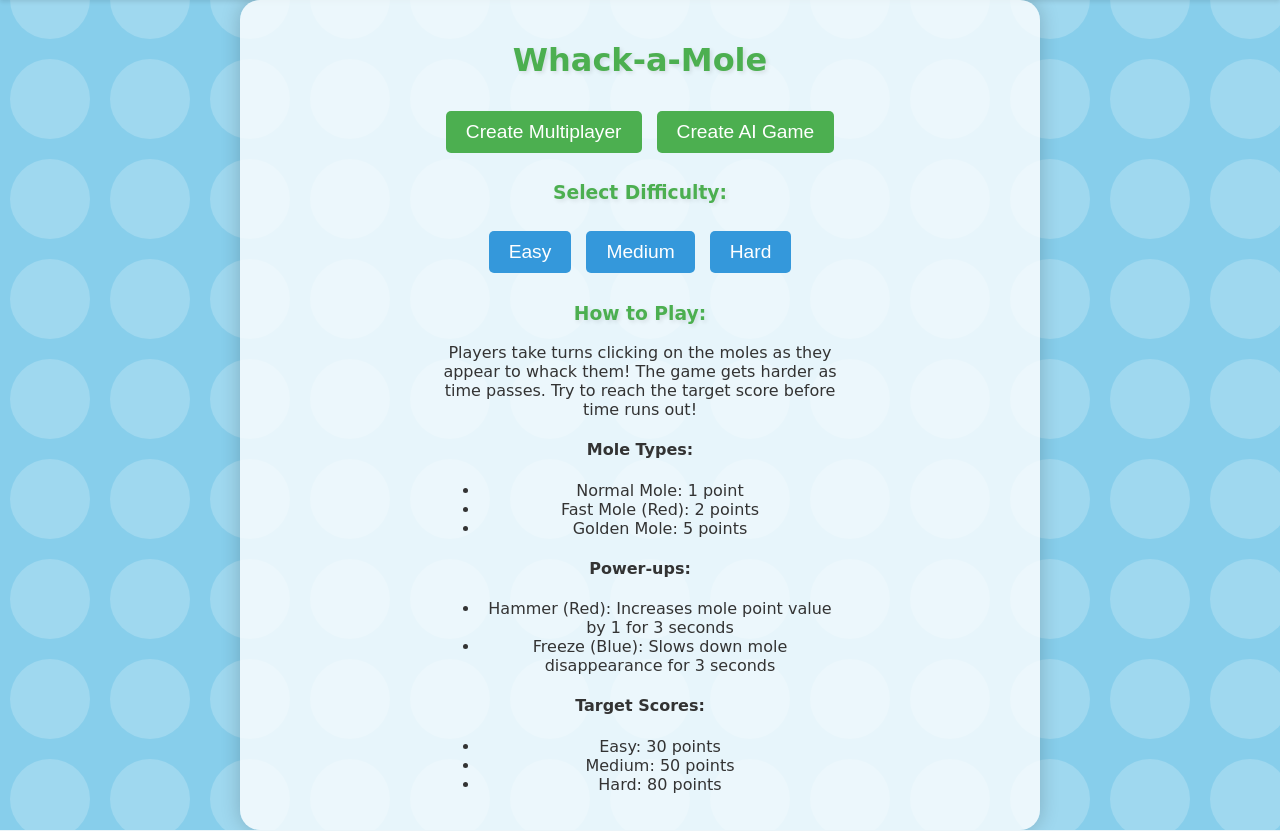
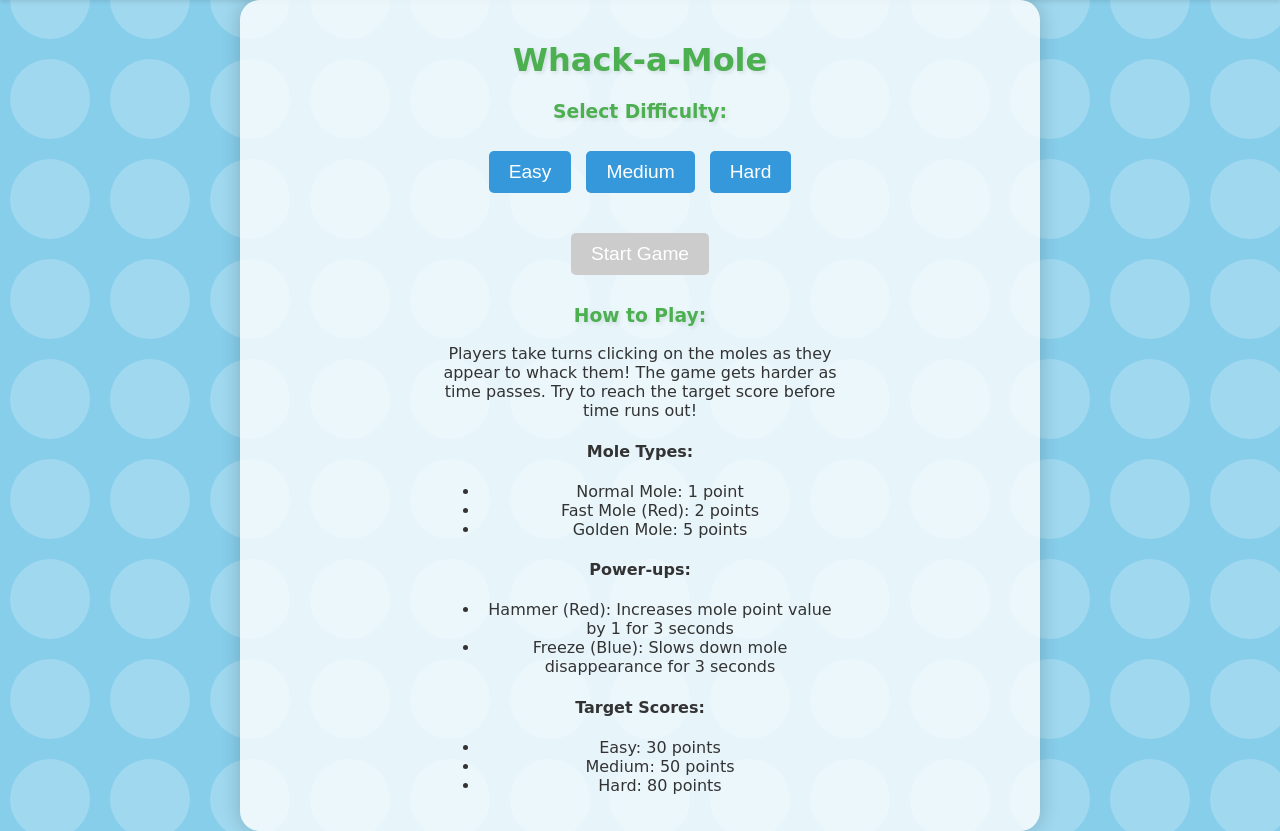
Before and after one commit to Iansogotthis/whackAmole, a Flask app: page / in a window 1280 px wide. Shown: the part 51-882 px from the top of the page. Run offline with Flask 3, Linux system fonts and the light colour scheme.

Commit message:
Restored to '61ab509357f43f37a6eeec2046596b8bf0339cca'

```diff
--- a/main.py
+++ b/main.py
@@ -207,13 +207,11 @@ def get_leaderboard(difficulty):
 @login_required
 def start_game():
     try:
-        data = request.json
-        game_mode = data.get('mode', 'multiplayer')  # Default to multiplayer if mode is not specified
-        app.logger.info(f"User {current_user.id} ({current_user.username}) is starting a {game_mode} game")
-        return jsonify({"success": True, "message": f"{game_mode.capitalize()} game started for user {current_user.username}"})
+        app.logger.info(f"User {current_user.id} ({current_user.username}) is starting a game")
+        return jsonify({"success": True, "message": f"Game started for user {current_user.username}"})
     except Exception as e:
-        app.logger.error(f"Error starting {game_mode} game for user {current_user.id}: {str(e)}")
-        return jsonify({"success": False, "error": f"An error occurred while starting the {game_mode} game"}), 500
+        app.logger.error(f"Error starting game for user {current_user.id}: {str(e)}")
+        return jsonify({"success": False, "error": "An error occurred while starting the game"}), 500
 
 @app.route("/update_about", methods=['POST'])
 @login_required
--- a/static/js/game.js
+++ b/static/js/game.js
@@ -36,7 +36,6 @@ let lastPowerUpSpawn = 0;
 let currentPlayer = 1;
 let player1Score = 0;
 let player2Score = 0;
-let gameMode = null;
 
 const holeImage = new Image();
 holeImage.src = '/static/assets/hole.svg';
@@ -81,16 +80,12 @@ Promise.all([
 
 function updateScore(points) {
     const maxScore = 1000000;
-    if (gameMode === 'multiplayer') {
     if (currentPlayer === 1) {
         player1Score = Math.min(player1Score + points, maxScore);
+        scoreValue.textContent = `P1: ${player1Score} | P2: ${player2Score}`;
     } else {
         player2Score = Math.min(player2Score + points, maxScore);
-        }
         scoreValue.textContent = `P1: ${player1Score} | P2: ${player2Score}`;
-    } else {
-        player1Score = Math.min(player1Score + points, maxScore);
-        scoreValue.textContent = player1Score;
     }
 }
 
@@ -363,20 +358,16 @@ function gameLoop(currentTime) {
 }
 
 function switchPlayer() {
-    if (gameMode === 'multiplayer') {
     currentPlayer = currentPlayer === 1 ? 2 : 1;
     document.getElementById('current-player').textContent = `Player ${currentPlayer}'s turn`;
 }
-}
 
-function startGame(mode) {
-    gameMode = mode;
+function startGame() {
     fetch('/start_game', {
         method: 'POST',
         headers: {
             'Content-Type': 'application/json',
         },
-        body: JSON.stringify({ mode: mode }),
     })
     .then(response => {
         if (!response.ok) {
@@ -390,7 +381,7 @@ function startGame(mode) {
     })
     .then(data => {
         if (data.success) {
-            console.log('Game started with mode:', mode, 'and difficulty:', selectedDifficulty);
+            console.log('Game started with difficulty:', selectedDifficulty);
             startScreen.style.display = 'none';
             gameScreen.style.display = 'block';
             gameOverScreen.style.display = 'none';
@@ -402,10 +393,9 @@ function startGame(mode) {
             timeLeft = difficultySettings.gameDuration;
             firstMoleAppeared = false;
             lastMoleAppearance = 0;
-            scoreValue.textContent = gameMode === 'multiplayer' ? `P1: 0 | P2: 0` : '0';
+            scoreValue.textContent = `P1: 0 | P2: 0`;
             timeValue.textContent = Math.ceil(timeLeft);
-            document.getElementById('current-player').textContent = gameMode === 'multiplayer' ? 'Player 1\'s turn' : 'Game in progress';
-            document.getElementById('current-player').style.display = gameMode === 'multiplayer' ? 'block' : 'none';
+            document.getElementById('current-player').textContent = 'Player 1\'s turn';
 
             initializeMoles();
             lastFrameTime = 0;
@@ -431,7 +421,6 @@ function endGame(isWin) {
     gameOverScreen.style.display = 'block';
 
     let winner;
-    if (gameMode === 'multiplayer') {
     if (player1Score > player2Score) {
         winner = 'Player 1';
     } else if (player2Score > player1Score) {
@@ -439,12 +428,9 @@ function endGame(isWin) {
     } else {
         winner = 'It\'s a tie!';
     }
-    } else {
-        winner = 'Player';
-    }
 
     gameResult.textContent = isWin ? `${winner} Wins!` : 'Game Over';
-    finalScore.textContent = gameMode === 'multiplayer' ? `Player 1: ${player1Score} | Player 2: ${player2Score}` : `Score: ${player1Score}`;
+    finalScore.textContent = `Player 1: ${player1Score} | Player 2: ${player2Score}`;
     if (isWin) {
         winSound.play();
     } else {
@@ -570,10 +556,11 @@ canvas.addEventListener('touchend', (event) => {
     event.preventDefault();
 });
 
+startButton.addEventListener('click', startGame);
 restartButton.addEventListener('click', () => {
     startScreen.style.display = 'block';
     gameOverScreen.style.display = 'none';
-    gameMode = null;
+    startButton.disabled = true;
     selectedDifficulty = null;
     difficultyButtons.forEach(btn => btn.classList.remove('selected'));
 });
--- a/templates/index.html
+++ b/templates/index.html
@@ -6,16 +6,13 @@
     <div id="game-container">
         <div id="start-screen">
             <h1>Whack-a-Mole</h1>
-            <div id="game-mode-selection">
-                <button id="multiplayer-button" class="game-mode-button">Create Multiplayer</button>
-                <button id="ai-game-button" class="game-mode-button">Create AI Game</button>
-            </div>
             <div id="difficulty-selection">
                 <h3>Select Difficulty:</h3>
                 <button id="easy-button" class="difficulty-button">Easy</button>
                 <button id="medium-button" class="difficulty-button">Medium</button>
                 <button id="hard-button" class="difficulty-button">Hard</button>
             </div>
+            <button id="start-button" disabled>Start Game</button>
             <div id="instructions">
                 <h3>How to Play:</h3>
                 <p>Players take turns clicking on the moles as they appear to whack them! The game gets harder as time passes. Try to reach the target score before time runs out!</p>
@@ -55,13 +52,4 @@
 
 {% block scripts %}
     <script src="{{ url_for('static', filename='js/game.js') }}"></script>
-    <script>
-        document.getElementById('multiplayer-button').addEventListener('click', function() {
-            startGame('multiplayer');
-        });
-
-        document.getElementById('ai-game-button').addEventListener('click', function() {
-            startGame('ai');
-        });
-    </script>
 {% endblock %}
```
Lines whose indentation alone changed are shown as unchanged.
